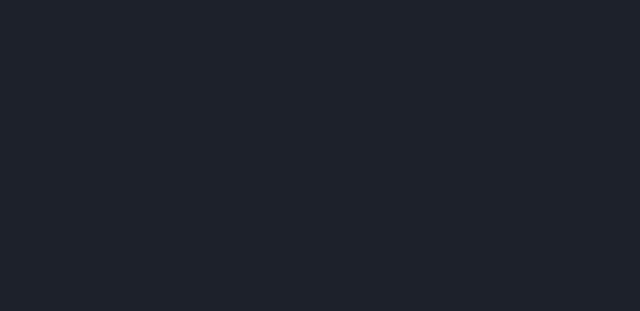
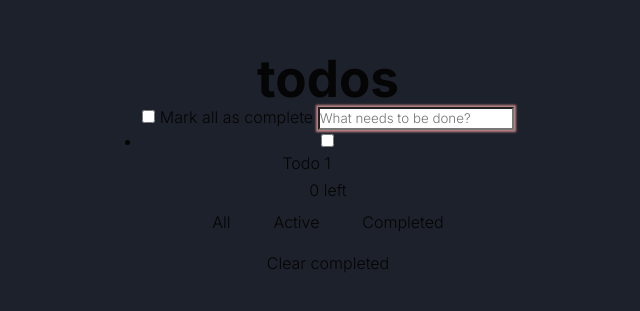
Before and after one commit to Erikote04/Svelte-TODO-App, a Svelte app: page / in a window 1280 px wide. Shown: the part 233-544 px from the top of the page, without its empty margins (312-952 px from the left). Built offline with nearby package versions, Linux system fonts and the light colour scheme.

Commit message:
Added markup HTML for Todos component

```diff
--- a/src/App.svelte
+++ b/src/App.svelte
@@ -1,3 +1,6 @@
 <script>
   import '$root/styles/global.css'
+  import Todos from '$root/components/Todos.svelte'
 </script>
+
+<Todos />
--- /dev/null
+++ b/src/components/Todos.svelte
@@ -0,0 +1,41 @@
+<main>
+    <h1 class="title">todos</h1>
+
+    <section class="todos">
+        <form>
+            <input type="checkbox" id="toggle-all" class="toggle-all" />
+            <label aria-label="Mark all as complete" for="toggle-all">Mark all as complete</label>
+            <input
+                id="new-todo"
+                class="new-todo"
+                placeholder="What needs to be done?"
+                type="text"
+                autofocus
+            />
+        </form>
+
+        <ul class="todo-list">
+            <li class="todo">
+                <div class="todo-item">
+                    <div>
+                        <input id="todo" class="toggle" type="checkbox" />
+                        <label aria-label="Check todo" class="todo-check" for="todo" />
+                    </div>
+                    <span class="todo-text">Todo 1</span>
+                    <button aria-label="Remove todo" class="remove" />
+                </div>
+                <!-- <input class="edit" type="text" autofocus /> -->
+            </li>
+        </ul>
+
+        <div class="actions">
+            <span class="todo-count">0 left</span>
+            <div class="filters">
+                <button class="filter">All</button>
+                <button class="filter">Active</button>
+                <button class="filter">Completed</button>
+            </div>
+            <button class="clear-completed">Clear completed</button>
+        </div>
+    </section>
+</main>
```
